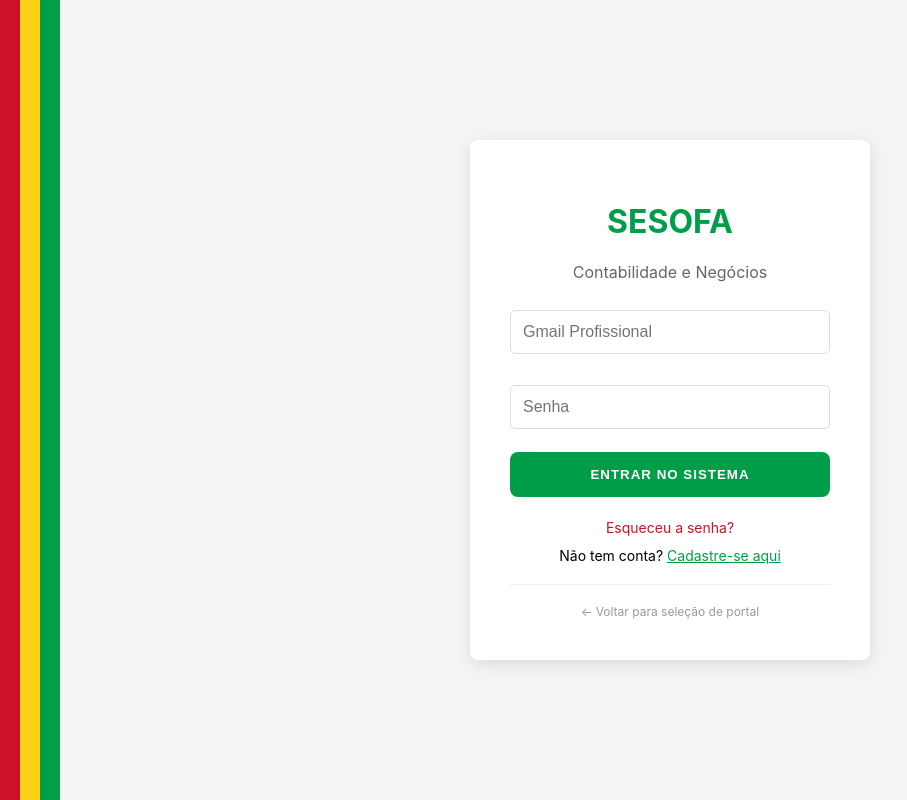
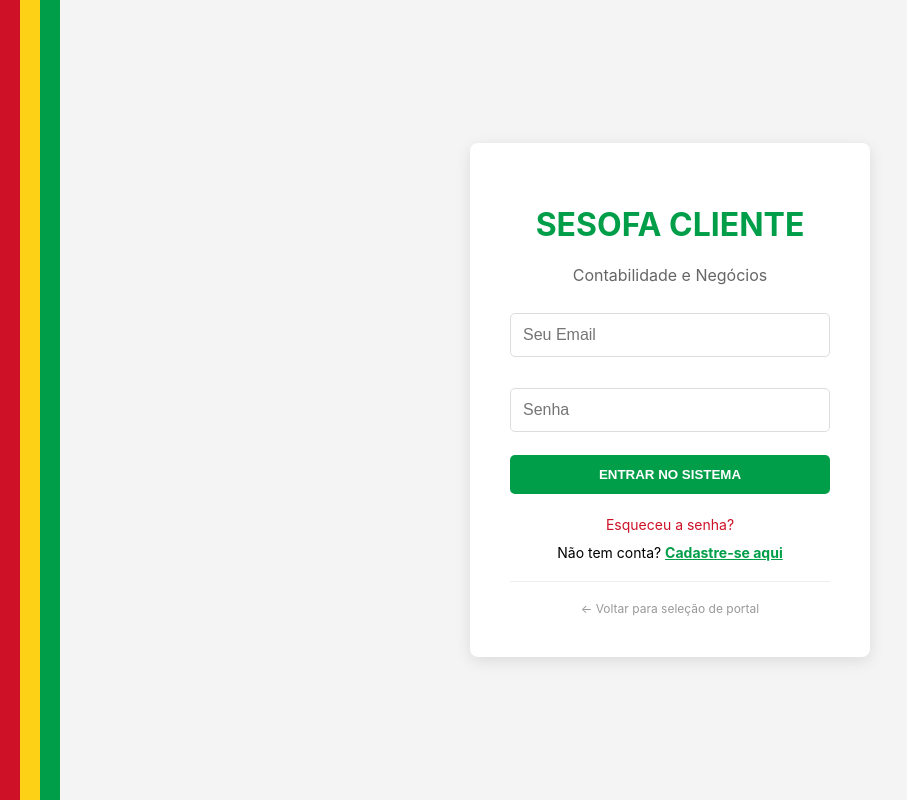
Before and after one commit to candmamadu00-glitch/sesofa, a React (Create React App) app in the folder cliente/: page /login in a window 1280 px wide. Shown: the whole page, without its empty margins (0-907 px from the left). Built offline with nearby package versions, Linux system fonts and the light colour scheme.

Commit message:
Bloqueando acesso de cliente no portal admin

```diff
--- a/cliente/src/pages/Login.js
+++ b/cliente/src/pages/Login.js
@@ -1,59 +1,80 @@
 import React, { useState } from 'react';
 import api from '../api';
-import { useNavigate, useLocation, Link } from 'react-router-dom'; // Adicionei o Link
+import { useNavigate, useLocation, Link } from 'react-router-dom';
 
 const Login = () => {
   const [email, setEmail] = useState('');
   const [senha, setSenha] = useState('');
-  const [loading, setLoading] = useState(false); // Adicionei estado de loading
+  const [loading, setLoading] = useState(false);
   const navigate = useNavigate();
   const location = useLocation();
 
+  // Verifica se o usuário clicou em "SOU GESTOR" na tela anterior
   const isAdminPortal = location.state?.portal === 'admin';
 
   const handleLogin = async (e) => {
     e.preventDefault();
-    setLoading(true); // Ativa o loading
+    setLoading(true);
+
     try {
-      const res = await api.post('/login', { email, senha });
+      const res = await api.post('/auth/login', { email, senha });
+      const user = res.data.user;
 
+      // --- 🔒 BLOQUEIO DE SEGURANÇA (NOVO) ---
+      // Se está no Portal Admin, mas o usuário NÃO é admin: BLOQUEIA.
+      if (isAdminPortal && user.role !== 'admin') {
+        alert("⛔ ACESSO NEGADO!\n\nVocê é um Cliente, não pode acessar o Painel de Gestão.\nPor favor, use o Portal do Cliente.");
+        setLoading(false);
+        return; // Para o código aqui. Não deixa salvar token.
+      }
+      // ----------------------------------------
+
+      // Se passou pela segurança, salva os dados
       localStorage.setItem('token', res.data.token);
-      localStorage.setItem('userId', res.data.user.id);
-      localStorage.setItem('userName', res.data.user.nome);
-      localStorage.setItem('userRole', res.data.user.role);
+      localStorage.setItem('userId', user.id);
+      localStorage.setItem('userName', user.nome);
+      localStorage.setItem('userRole', user.role);
 
-      if (res.data.user.role === 'admin') {
+      // Redirecionamento Correto
+      if (user.role === 'admin') {
         navigate('/painel-admin');
       } else {
+        // Se for cliente, manda para o painel de cliente (mesmo que tente logar pelo admin, mas agora o bloco acima impede isso)
         navigate('/painel-cliente');
       }
+
     } catch (err) {
       alert(err.response?.data?.error || "Falha na conexão. Verifique seus dados.");
       console.error("Erro no login:", err);
     } finally {
-      setLoading(false); // Desativa o loading
+      setLoading(false);
     }
   };
 
+  // Cores Baseadas no Portal (Vermelho para Admin / Verde para Cliente)
+  const themeColor = isAdminPortal ? '#CE1126' : '#009E49';
+
   return (
     <div style={{ display: 'flex', height: '100vh', background: '#000' }}>
-       <div style={{ width: '20px', background: 'var(--gb-red)' }}></div>
-       <div style={{ width: '20px', background: 'var(--gb-yellow)' }}></div>
-       <div style={{ width: '20px', background: 'var(--gb-green)' }}></div>
+      {/* Faixas da Bandeira */}
+      <div style={{ width: '20px', background: '#CE1126' }}></div>
+      <div style={{ width: '20px', background: '#FCD116' }}></div>
+      <div style={{ width: '20px', background: '#009E49' }}></div>
 
       <div style={{ flex: 1, display: 'flex', justifyContent: 'center', alignItems: 'center', background: '#f4f4f4' }}>
         <div style={{ background: 'white', padding: '40px', borderRadius: '8px', boxShadow: '0 4px 15px rgba(0,0,0,0.1)', width: '100%', maxWidth: '400px' }}>
-            <h1 style={{ textAlign: 'center', color: isAdminPortal ? 'var(--gb-red)' : 'var(--gb-green)' }}>
-              {isAdminPortal ? 'SESOFA GESTÃO' : 'SESOFA'}
+
+          <h1 style={{ textAlign: 'center', color: themeColor }}>
+            {isAdminPortal ? 'SESOFA GESTÃO' : 'SESOFA CLIENTE'}
           </h1>
-            <p style={{ textAlign: 'center', color: '#666' }}>
+          <p style={{ textAlign: 'center', color: '#666', marginBottom: '20px' }}>
             {isAdminPortal ? 'Acesso Restrito - Administradores' : 'Contabilidade e Negócios'}
           </p>
 
-            <form onSubmit={handleLogin} style={{ display: 'flex', flexDirection: 'column', gap: '15px', marginTop: '20px' }}>
+          <form onSubmit={handleLogin} style={{ display: 'flex', flexDirection: 'column', gap: '15px' }}>
             <input
               type="email"
-                placeholder="Gmail Profissional"
+              placeholder={isAdminPortal ? "Email Corporativo" : "Seu Email"}
               onChange={(e) => setEmail(e.target.value)}
               style={{ padding: '12px', borderRadius: '5px', border: '1px solid #ddd' }}
               required
@@ -67,28 +88,31 @@ const Login = () => {
             />
             <button
               type="submit"
-                className="btn-gb"
               disabled={loading}
               style={{
                 width: '100%',
-                  background: isAdminPortal ? 'var(--gb-red)' : 'var(--gb-green)',
+                padding: '12px',
+                background: themeColor,
+                color: 'white',
+                border: 'none',
+                borderRadius: '5px',
+                fontWeight: 'bold',
                 cursor: loading ? 'wait' : 'pointer',
                 opacity: loading ? 0.7 : 1
               }}
             >
-                {loading ? 'ENTRANDO...' : 'ENTRAR NO SISTEMA'}
+              {loading ? 'VERIFICANDO...' : 'ENTRAR NO SISTEMA'}
             </button>
           </form>
 
           {!isAdminPortal && (
             <div style={{ marginTop: '20px', textAlign: 'center' }}>
-                {/* Usando Link do react-router para ser mais rápido */}
-                <Link to="/recuperar" style={{ color: 'var(--gb-red)', textDecoration: 'none', fontSize: '14px' }}>
+              <Link to="/recuperar" style={{ color: '#CE1126', textDecoration: 'none', fontSize: '14px' }}>
                 Esqueceu a senha?
               </Link>
               <br />
-                <span style={{ fontSize: '14px', display:'block', marginTop:'10px' }}>
-                   Não tem conta? <Link to="/register" style={{ color: 'var(--gb-green)' }}>Cadastre-se aqui</Link>
+              <span style={{ fontSize: '14px', display: 'block', marginTop: '10px' }}>
+                Não tem conta? <Link to="/cadastro" style={{ color: '#009E49', fontWeight: 'bold' }}>Cadastre-se aqui</Link>
               </span>
             </div>
           )}
```
Lines whose indentation alone changed are shown as unchanged.
